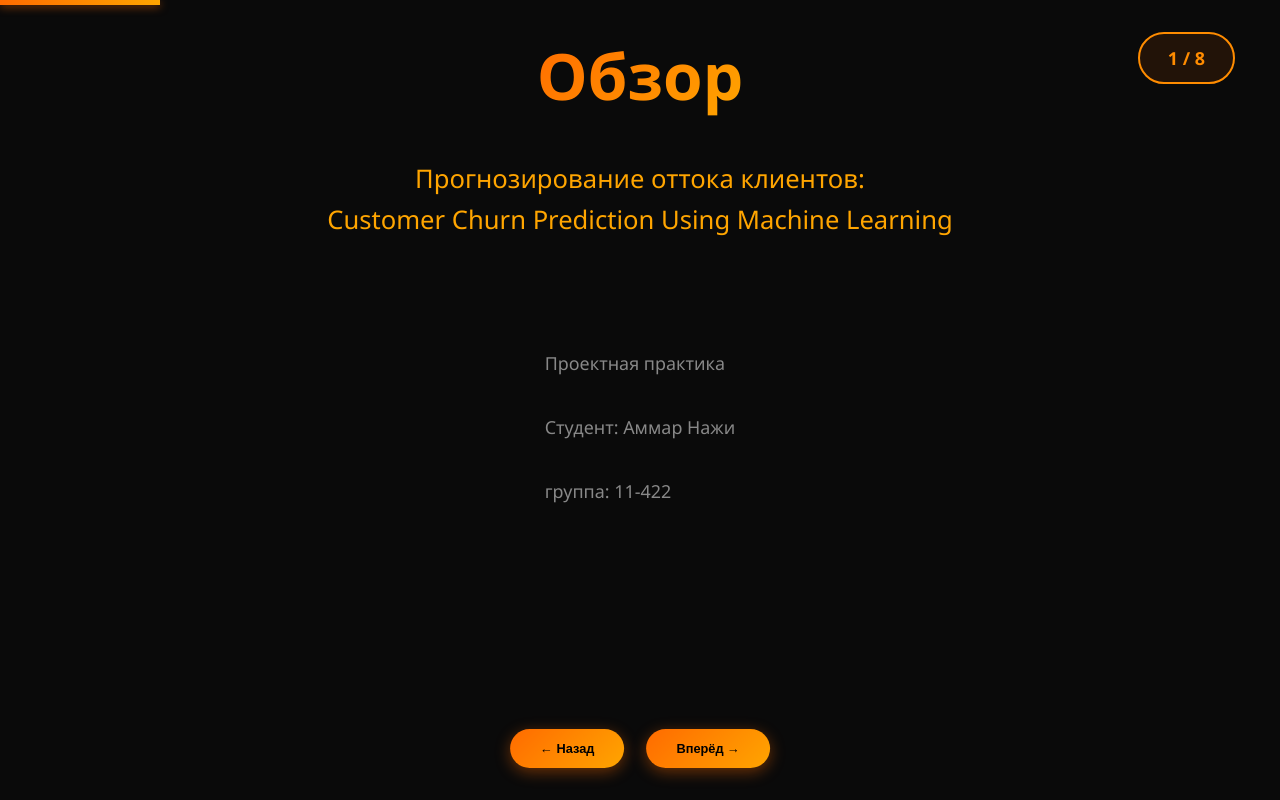
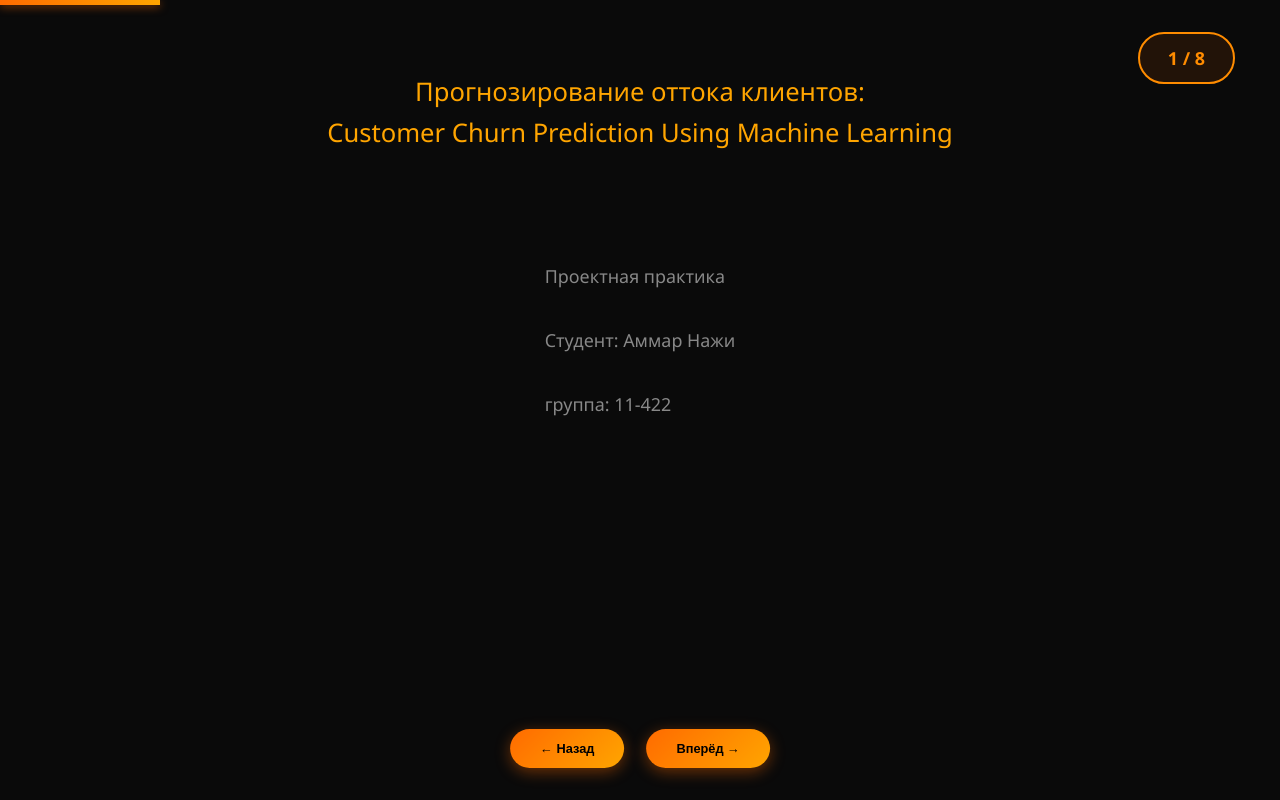
Before and after one commit to harmamac/presentation, a plain HTML site: page index.html in a window 1280 px wide. Drawn offline with nearby package versions, Linux system fonts and the light colour scheme.

Commit message:
Update index.html

```diff
--- a/index.html
+++ b/index.html
@@ -661,7 +661,7 @@ font-weight: 800;
         <!-- Slide 1: Титульный -->
         <div class="slide active" id="slide1">
             <div class="content">
-                <h1>Обзор</h1>
+                <h1></h1>
                 <p class="subtitle">Прогнозирование оттока клиентов:<br> Customer Churn Prediction Using Machine Learning</p>
                 <div style="margin-top: clamp(40px, 8vh, 80px);">
                     <p class="author">Проектная практика</p>
```
